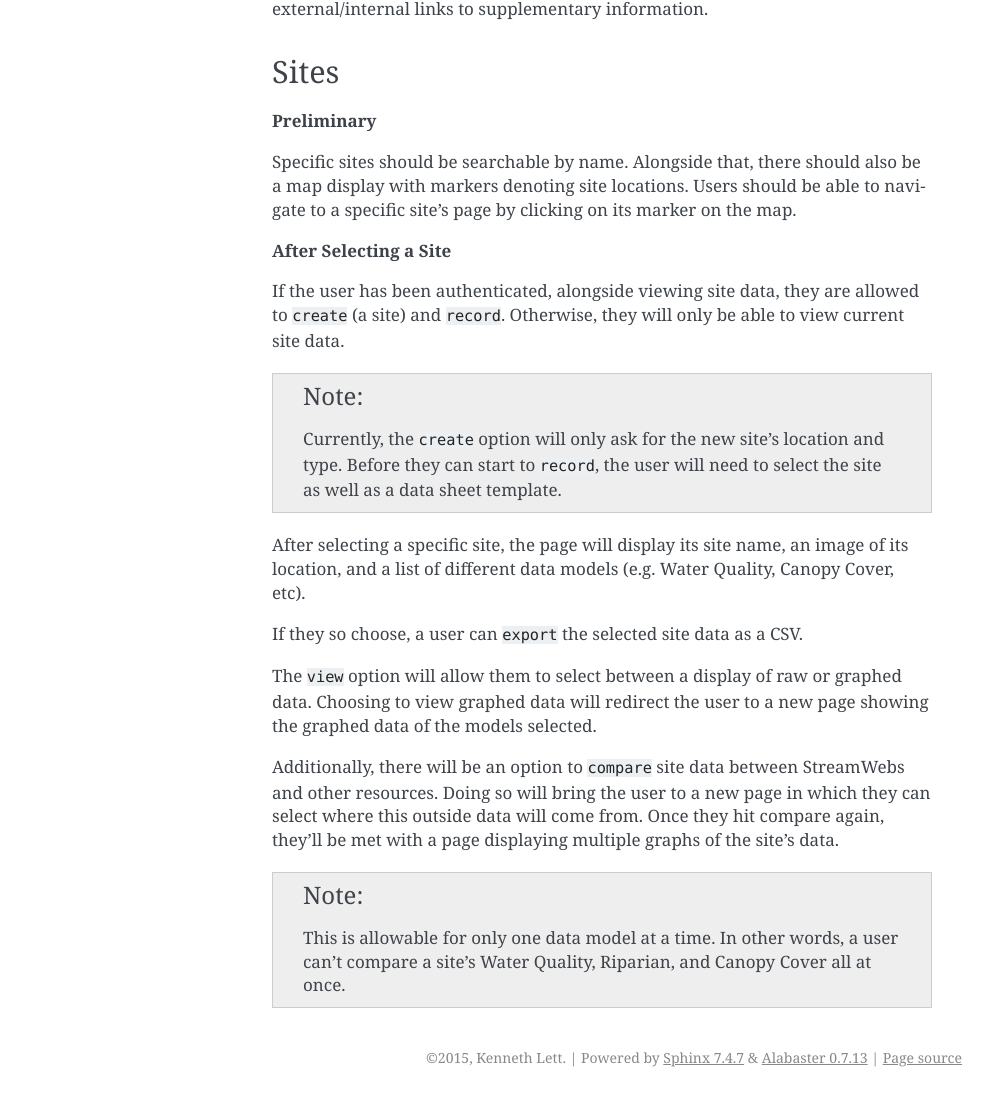
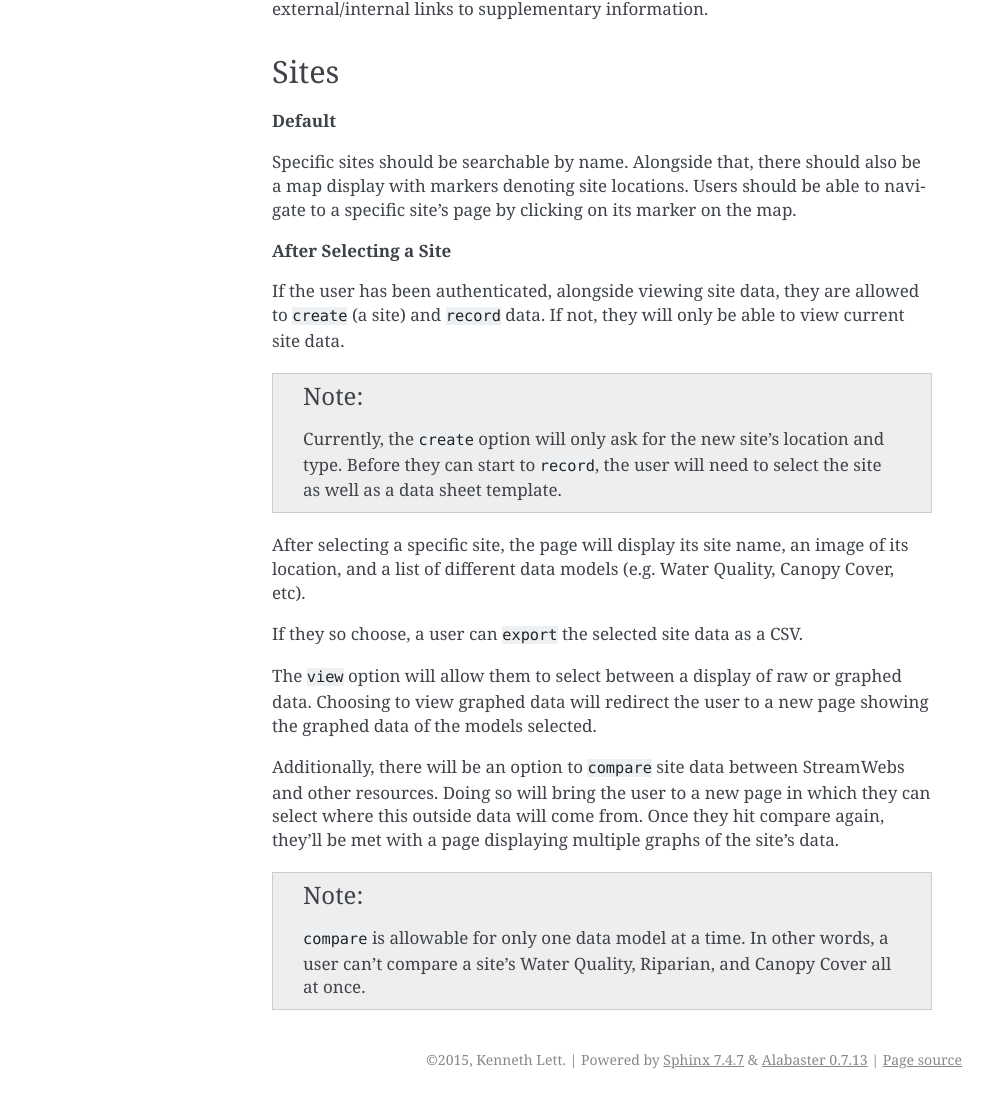
Before and after one commit to osuosl/streamwebs, a Sphinx documentation site: the page built from docs/source/outline.rst, in a window 1280 px wide. Shown: the part 782-1878 px from the top of the page, without its empty margins (148-1141 px from the left). Built offline with Sphinx 7.4.7, drawn with Linux system fonts in a browser that asks for light colours.

Commit message:
Adjust language

```diff
--- a/docs/source/outline.rst
+++ b/docs/source/outline.rst
@@ -41,7 +41,7 @@ external/internal links to supplementary information.
 Sites
 -----
 
-**Preliminary**
+**Default**
 
 Specific sites should be searchable by name. Alongside that, there should also
 be a map display with markers denoting site locations. Users should be able to
@@ -50,7 +50,7 @@ navigate to a specific site's page by clicking on its marker on the map.
 **After Selecting a Site**
 
 If the user has been authenticated, alongside viewing site data, they are
-allowed to ``create`` (a site) and ``record``. Otherwise, they will only
+allowed to ``create`` (a site) and ``record`` data. If not, they will only
 be able to view current site data.
 
 .. note::
@@ -77,6 +77,6 @@ site's data.
 
 .. note::
 
-    This is allowable for only one data model at a time. In other words, a user
-    can't compare a site's Water Quality, Riparian, and Canopy Cover all at
-    once.
+    ``compare`` is allowable for only one data model at a time. In other words,
+    a user can't compare a site's Water Quality, Riparian, and Canopy Cover all
+    at once.
```
